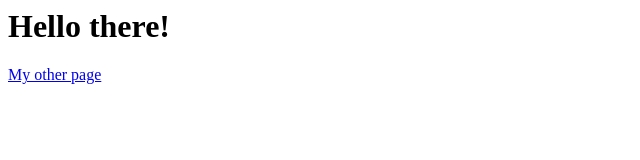
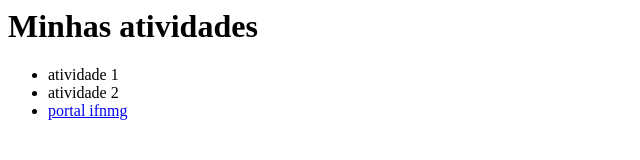
Before and after one commit to tiago4244/pw1, a plain HTML site: page index.html in a window 1280 px wide. Shown: the whole page, without its empty margins (0-640 px from the left). Drawn offline with Linux system fonts and the light colour scheme.

Commit message:
link atualizado

```diff
--- a/index.html
+++ b/index.html
@@ -1,11 +1,16 @@
 <html>
   <head>
     <meta charset="UTF-8">
-    <script src="script.js"></script>
-    <!-- <link rel="stylesheet" type="text/css" href="styles.css"> -->
+
   </head>
   <body>
-    <h1>Hello there!</h1>
-    <a href="/me.html">My other page</a>
+    <h1>Minhas atividades</h1>
+   <ul>
+  <li>atividade 1</li>
+  <li>atividade 2</li>
+  <li><a  href="www.ifnmg.edu.br">portal ifnmg</a></li>
+
+  </ul>
+
   </body>
 </html>
```
